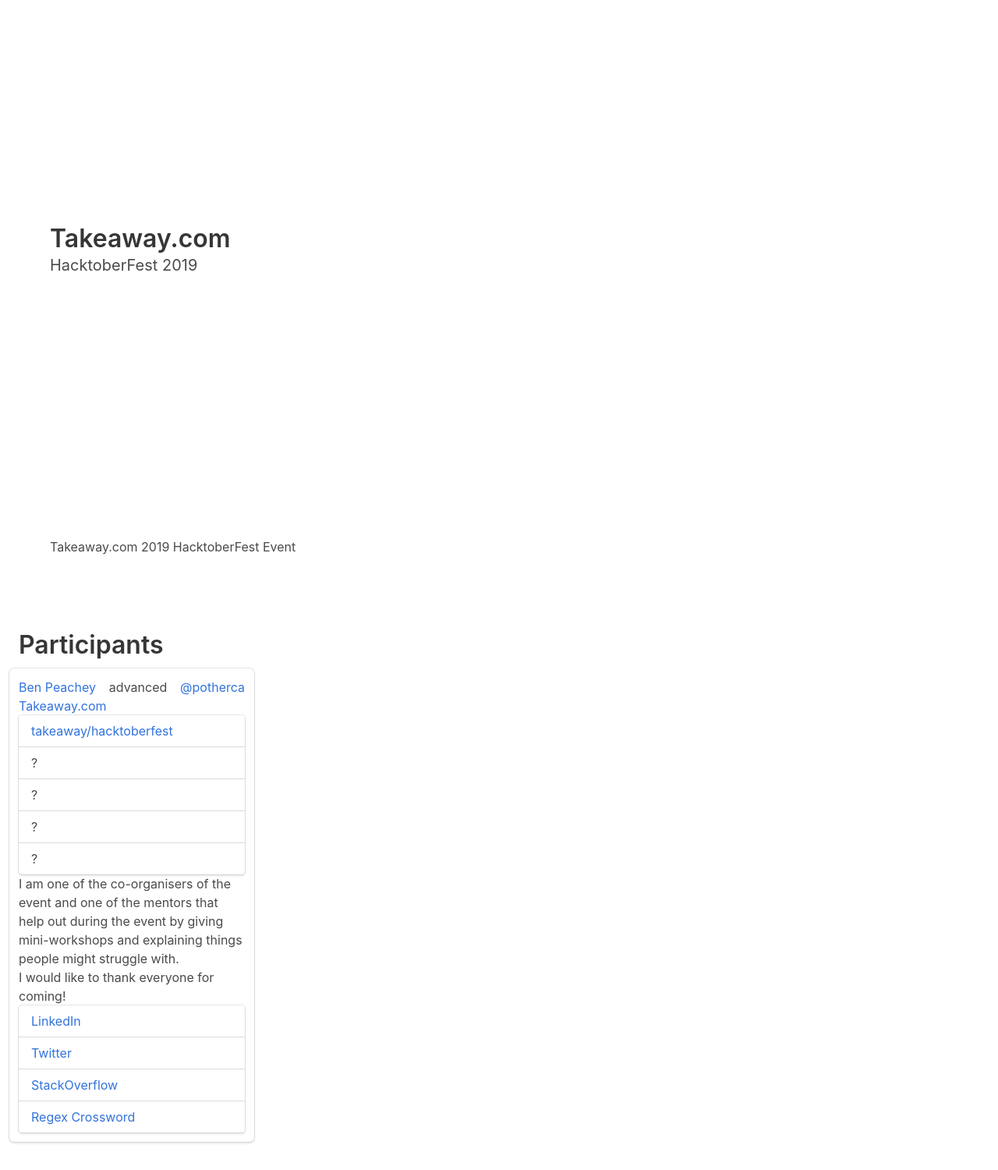
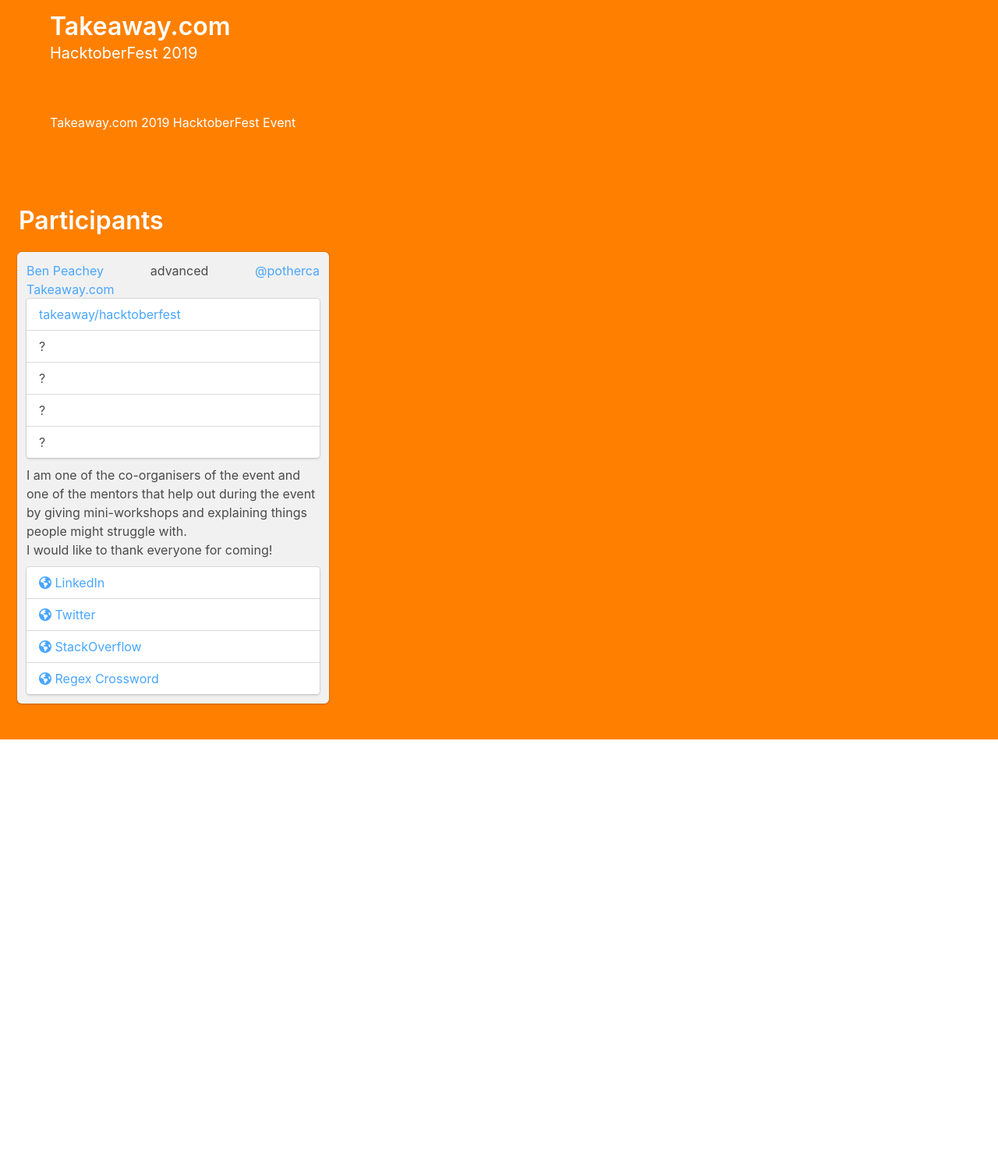
Before and after one commit to arendestes/hacktoberfest, a Jekyll site: the page built from README.md, in a window 1280 px wide. Shown: the whole page at 78% size. Built offline with Jekyll 4.4.1, drawn with Linux system fonts in a browser that asks for light colours; nearby versions of some CDN libraries; after the commit the page ends 948 px from its top, so only the background shows below that.

Commit message:
Added utilization of css and font awesome

```diff
--- a/_layouts/default.html
+++ b/_layouts/default.html
@@ -13,9 +13,9 @@
   <meta name="theme-color" content="#ff8000">
 
   <link rel="stylesheet" href="https://cdnjs.cloudflare.com/ajax/libs/bulma/0.7.5/css/bulma.min.css" integrity="sha256-vK3UTo/8wHbaUn+dTQD0X6dzidqc5l7gczvH+Bnowwk=" crossorigin="anonymous" />
-  <!-- @TODO:
-    <link rel="stylesheet" href="{{ site.baseurl }}/assets/main.css" media="all">
-  -->
+  <script src="https://kit.fontawesome.com/08787e9622.js" crossorigin="anonymous"></script>
+  <link rel="stylesheet" href="{{ site.baseurl }}/assets/css/main.css" media="all">
+
 </head>
 
 <body>
```
